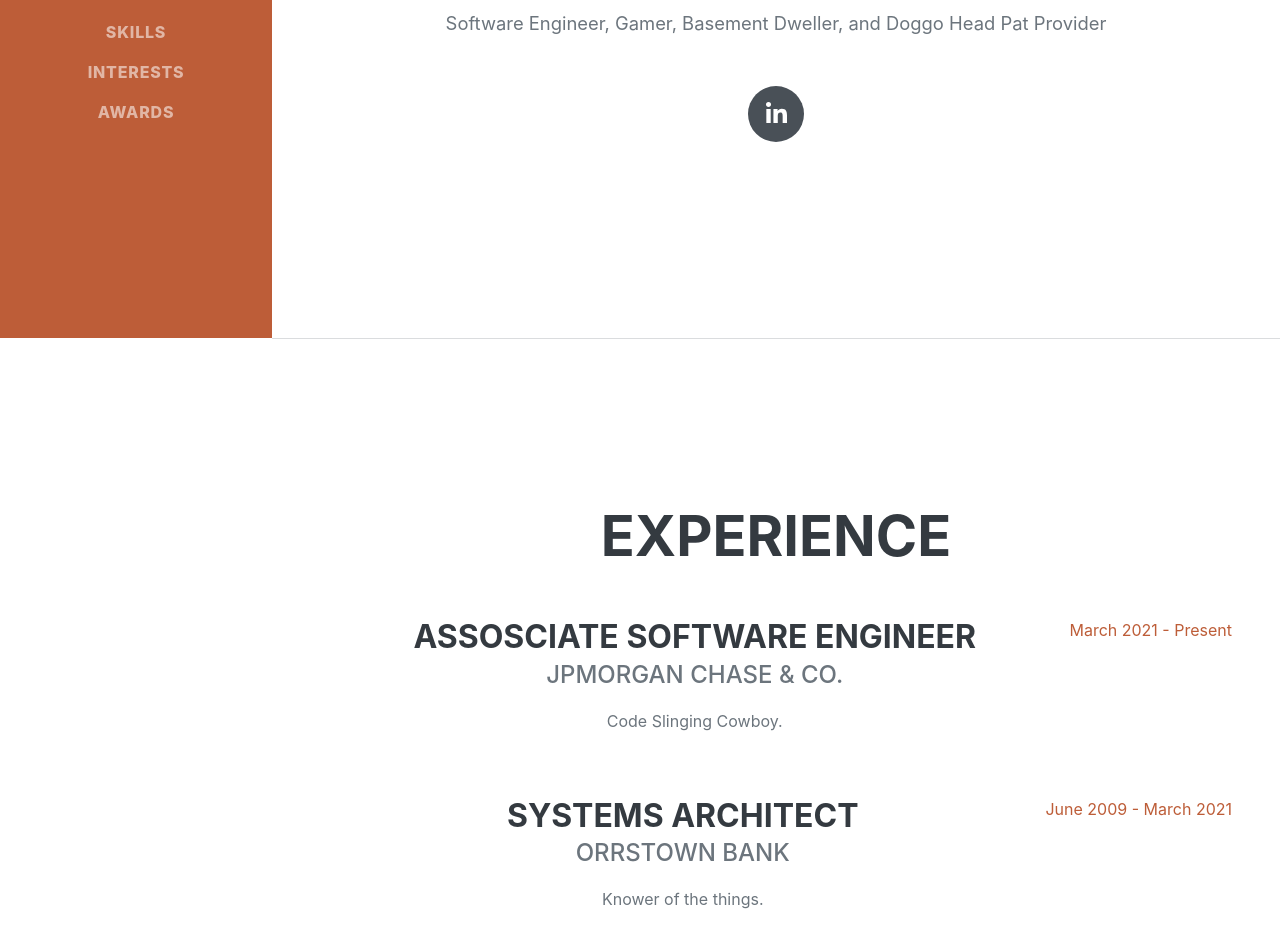
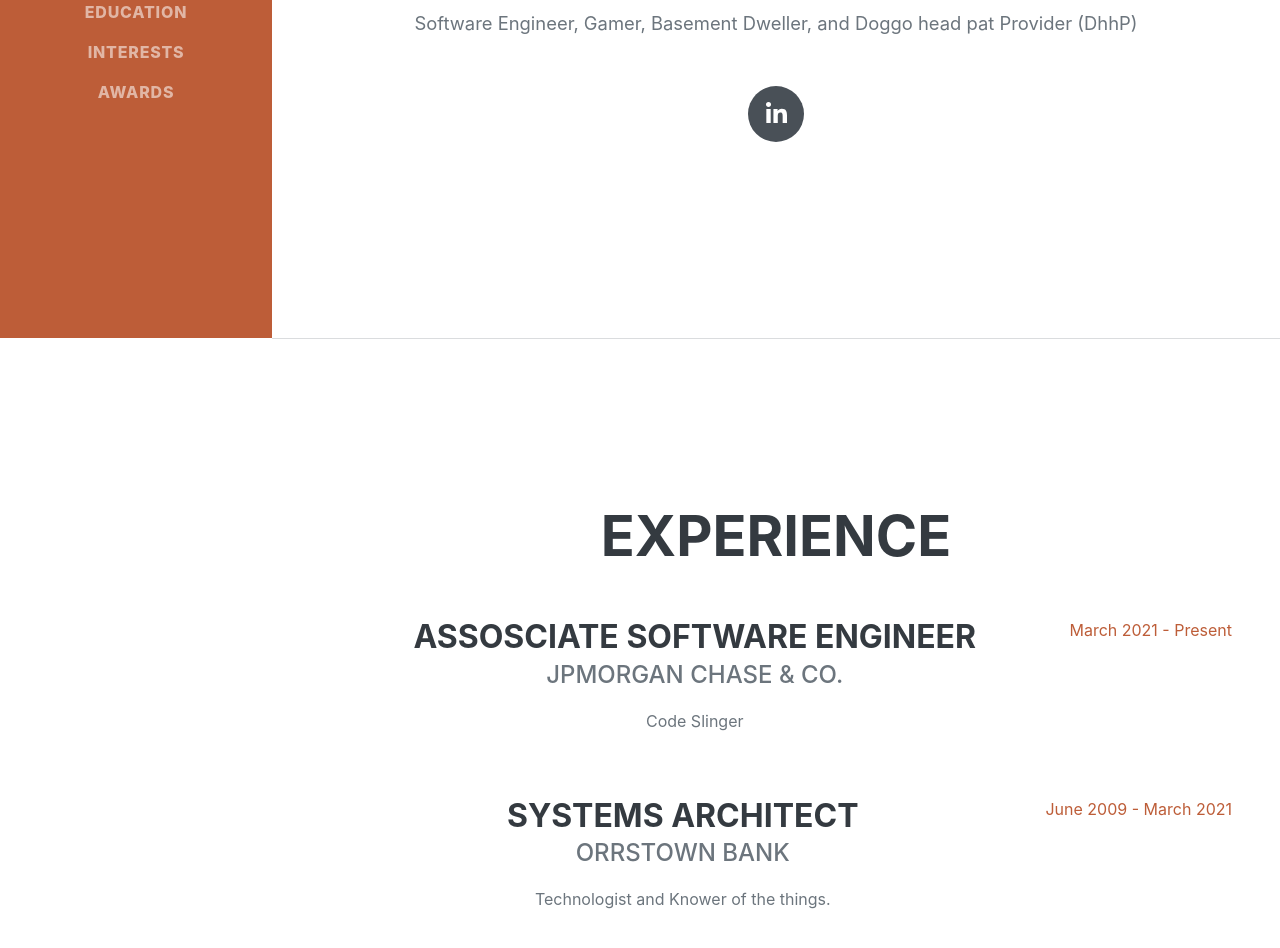
Before and after one commit to rdanzberger/rickyTheGeek, a React (Create React App) app in the folder ricky-the-geek/: page / in a window 1280 px wide. Shown: the part 462-1410 px from the top of the page. Built offline with nearby package versions, Linux system fonts and the light colour scheme; a web font is replaced by a local one.

Commit message:
Updating name

```diff
--- a/ricky-the-geek/src/App.js
+++ b/ricky-the-geek/src/App.js
@@ -7,7 +7,7 @@
 
         <nav class="navbar navbar-expand-lg navbar-dark bg-primary fixed-top" id="sideNav">
             <a class="navbar-brand js-scroll-trigger" href="#page-top">
-                <span class="d-block d-lg-none">Clarence Taylor</span>
+                <span class="d-block d-lg-none">Ricky Danzberger</span>
                 <span class="d-none d-lg-block"><img class="img-fluid img-profile rounded-circle mx-auto mb-2" src="assets/img/profile.jpg" alt="..." /></span>
             </a>
             <button class="navbar-toggler" type="button" data-bs-toggle="collapse" data-bs-target="#navbarResponsive" aria-controls="navbarResponsive" aria-expanded="false" aria-label="Toggle navigation"><span class="navbar-toggler-icon"></span></button>
@@ -16,7 +16,6 @@
                     <li class="nav-item"><a class="nav-link js-scroll-trigger" href="#about">About</a></li>
                     <li class="nav-item"><a class="nav-link js-scroll-trigger" href="#experience">Experience</a></li>
                     <li class="nav-item"><a class="nav-link js-scroll-trigger" href="#education">Education</a></li>
-                    <li class="nav-item"><a class="nav-link js-scroll-trigger" href="#skills">Skills</a></li>
                     <li class="nav-item"><a class="nav-link js-scroll-trigger" href="#interests">Interests</a></li>
                     <li class="nav-item"><a class="nav-link js-scroll-trigger" href="#awards">Awards</a></li>
                 </ul>
@@ -35,7 +34,7 @@
                         (717) 658 - 6010 ·
                         <a href="mailto:name@email.com">rdanzjr@gmail.com</a>
                     </div>
-                    <p class="lead mb-5">Software Engineer, Gamer, Basement Dweller, and Doggo Head Pat Provider</p>
+                    <p class="lead mb-5">Software Engineer, Gamer, Basement Dweller, and Doggo head pat Provider (DhhP)</p>
                     <div class="social-icons">
                         <a class="social-icon" href="https://www.linkedin.com/in/rickydanzberger"><i class="fab fa-linkedin-in"></i></a>
                     </div>
@@ -50,7 +49,7 @@
                         <div class="flex-grow-1">
                             <h3 class="mb-0">Assosciate Software Engineer</h3>
                             <div class="subheading mb-3">JPMorgan Chase & Co.</div>
-                            <p>Code Slinging Cowboy.</p>
+                            <p>Code Slinger</p>
                         </div>
                         <div class="flex-shrink-0"><span class="text-primary">March 2021 - Present</span></div>
                     </div>
@@ -58,7 +57,7 @@
                         <div class="flex-grow-1">
                             <h3 class="mb-0">Systems Architect</h3>
                             <div class="subheading mb-3">Orrstown Bank</div>
-                            <p>Knower of the things.</p>
+                            <p>Technologist and Knower of the things.</p>
                         </div>
                         <div class="flex-shrink-0"><span class="text-primary">June 2009 - March 2021</span></div>
                     </div>
```
